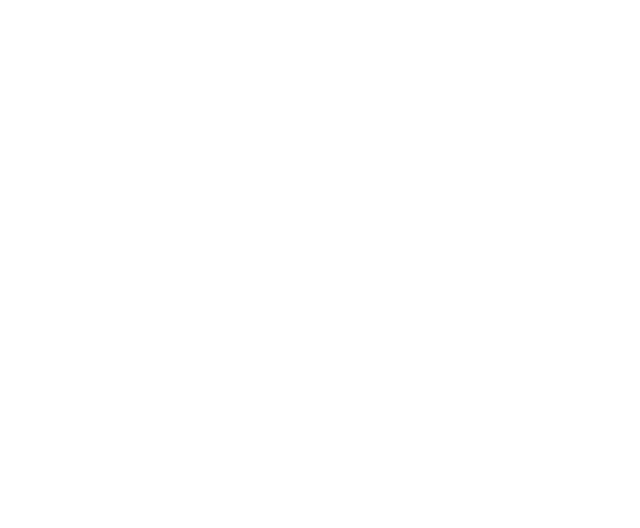
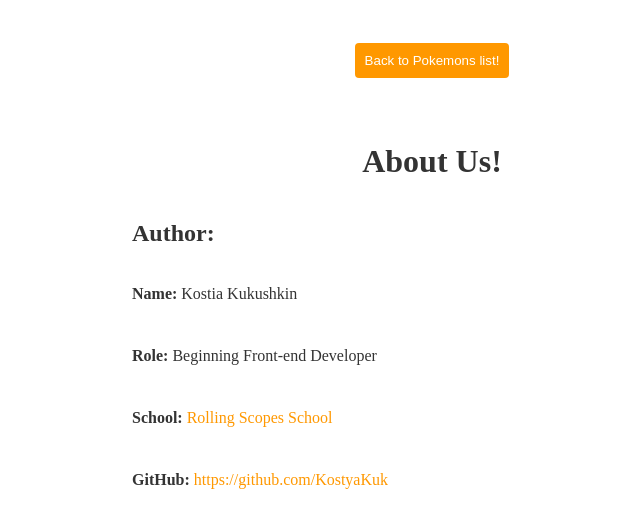
Before and after one commit to KostyaKuk/react-component, a React (Vite) app: page /about in a window 1280 px wide. Before the commit this address had no page. Shown: the top 528 px of the page, without its empty margins (208-848 px from the left). Built offline with nearby package versions, Linux system fonts and the light colour scheme.

Commit message:
feat: Create about us page

```diff
--- a/src/App.tsx
+++ b/src/App.tsx
@@ -2,6 +2,7 @@
 import ErrorBoundary from './components/errorBoundary/error';
 import ResultArea from './components/resultsArea/ResultArea';
 import PokemonDetails from './components/cardInfo/cardInfo';
+import About from './components/about/about';
 
 function App() {
   return (
@@ -12,6 +13,7 @@
             <Route path="/" element={<ResultArea />}>
               <Route path="pokemon/:name" element={<PokemonDetails />} />
             </Route>
+            <Route path="/about" element={<About />} />
           </Routes>
         </BrowserRouter>
       </ErrorBoundary>
--- /dev/null
+++ b/src/components/about/about.module.css
@@ -0,0 +1,58 @@
+.aboutContainer {
+  max-width: 800px;
+  margin: 0 auto;
+  padding: 20px;
+  background-color: #fff;
+  display: flex;
+  flex-direction: column;
+  align-items: center;
+}
+
+.backButton {
+  padding: 10px 10px;
+    margin: 25px;
+  background-color: #ff9800;
+  color: white;
+  border: none;
+  border-radius: 4px;
+  cursor: pointer;
+  margin-top: 15px;
+}
+
+.backButton:hover {
+  background-color: #e68a00;
+}
+
+.title {
+  font-size: 2rem;
+  font-weight: 600;
+  color: #333;
+  text-align: center;
+  margin: 40px 0 20px;
+}
+
+.developerInfo {
+  display: flex;
+  flex-direction: column;
+  gap: 12px;
+  font-size: 1rem;
+  color: #333;
+  max-width: 600px;
+  width: 100%;
+}
+
+.developerInfo h2 {
+  font-size: 1.5rem;
+  color: #333;
+  margin-bottom: 10px;
+}
+
+.developerInfo a {
+  color: #ff9800;
+  text-decoration: none;
+}
+
+.developerInfo a:hover {
+  text-decoration: underline;
+  cursor: pointer;
+}
--- /dev/null
+++ b/src/components/about/about.tsx
@@ -0,0 +1,44 @@
+import { useNavigate } from 'react-router-dom';
+import styles from './about.module.css';
+
+const About: React.FC = () => {
+  const navigate = useNavigate();
+
+  const handleBack = () => {
+    navigate('/');
+  };
+
+  return (
+    <div className={styles.aboutContainer}>
+      <button className={styles.backButton} onClick={handleBack}>
+        Back to Pokemons list!
+      </button>
+      <h1 className={styles.title}>About Us!</h1>
+      <div className={styles.developerInfo}>
+        <h2>Author:</h2>
+        <p>
+          <strong>Name:</strong> Kostia Kukushkin
+        </p>
+        <p>
+          <strong>Role:</strong> Beginning Front-end Developer
+        </p>
+        <p>
+          <strong>School:</strong>
+          <a href="https://rs.school/"> Rolling Scopes School</a>
+        </p>
+        <p>
+          <strong>GitHub:</strong>{' '}
+          <a
+            href="https://github.com/KostyaKuk"
+            target="_blank"
+            rel="noopener noreferrer"
+          >
+            https://github.com/KostyaKuk
+          </a>
+        </p>
+      </div>
+    </div>
+  );
+};
+
+export default About;
--- a/src/components/resultsArea/ResultArea.tsx
+++ b/src/components/resultsArea/ResultArea.tsx
@@ -1,5 +1,5 @@
 import { useState, useEffect, useCallback } from 'react';
-import { useSearchParams, Outlet } from 'react-router-dom';
+import { useSearchParams, Outlet, useNavigate } from 'react-router-dom';
 import InputElem from '../inputElement/inputElem';
 import CharacterCard from '../card/card';
 import styles from './resultArea.module.css';
@@ -15,6 +15,7 @@
 }
 
 function ResultArea() {
+  const navigate = useNavigate();
   const [searchParams, setSearchParams] = useSearchParams();
   const [searchQuery, setSaveSearch] = useLocalStorageSearch();
   const [state, setState] = useState<ResultAreaState>({
@@ -121,6 +122,10 @@
     throw new Error('You clicked test error button!');
   }
 
+  const handleAboutUs = () => {
+    navigate('/about');
+  };
+
   return (
     <div className={styles.container}>
       <div className={styles.searchWrapper}>
@@ -129,9 +134,14 @@
           onSearchChange={handleSearchChange}
           onSearchSubmit={handleSearchSubmit}
         />
-        <button className={styles.errorButton} onClick={throwTestError}>
-          Test Error
-        </button>
+        <div className={styles.buttonsWrap}>
+          <button className={styles.errorButton} onClick={throwTestError}>
+            Test Error
+          </button>
+          <button className={styles.aboutButton} onClick={handleAboutUs}>
+            About Us
+          </button>
+        </div>
       </div>
       <div className={styles.columnsWrapper}>
         <div className={styles.resultsColumn}>
--- a/src/components/resultsArea/resultArea.module.css
+++ b/src/components/resultsArea/resultArea.module.css
@@ -86,3 +86,22 @@
   border-left: none;
   display: none;
 }
+
+.aboutButton{
+    padding: 10px 10px;
+    margin: 25px;
+  background-color: #ff9800;
+  color: white;
+  border: none;
+  border-radius: 4px;
+  cursor: pointer;
+  margin-top: 15px;
+}
+
+.aboutButton:hover{
+    background-color: #e68a00;
+}
+
+.buttonsWrap{
+  display: flex;
+}
```
Also changed, not shown: src/components/cardInfo/cardInfo.module.css (+6 -2 lines).
